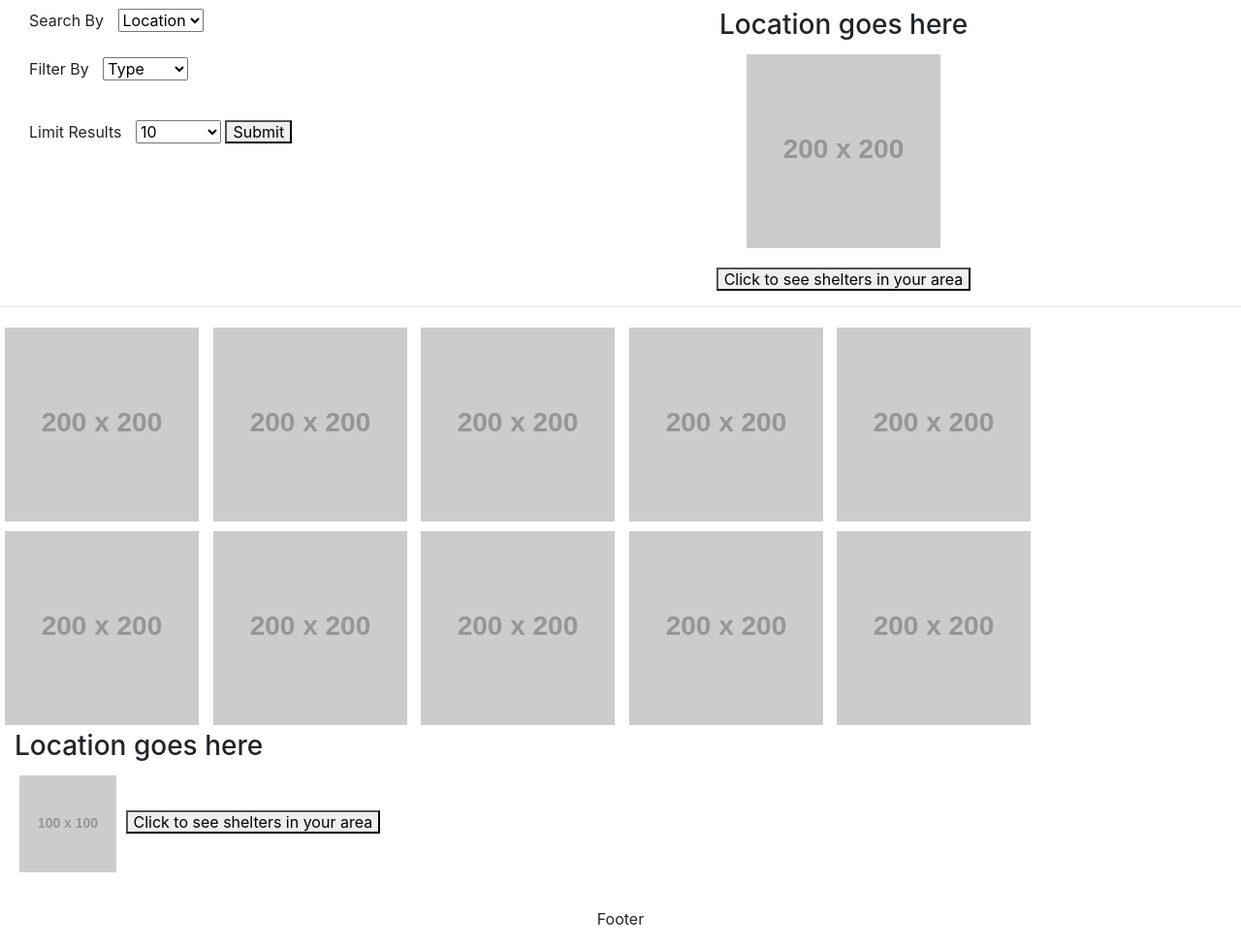
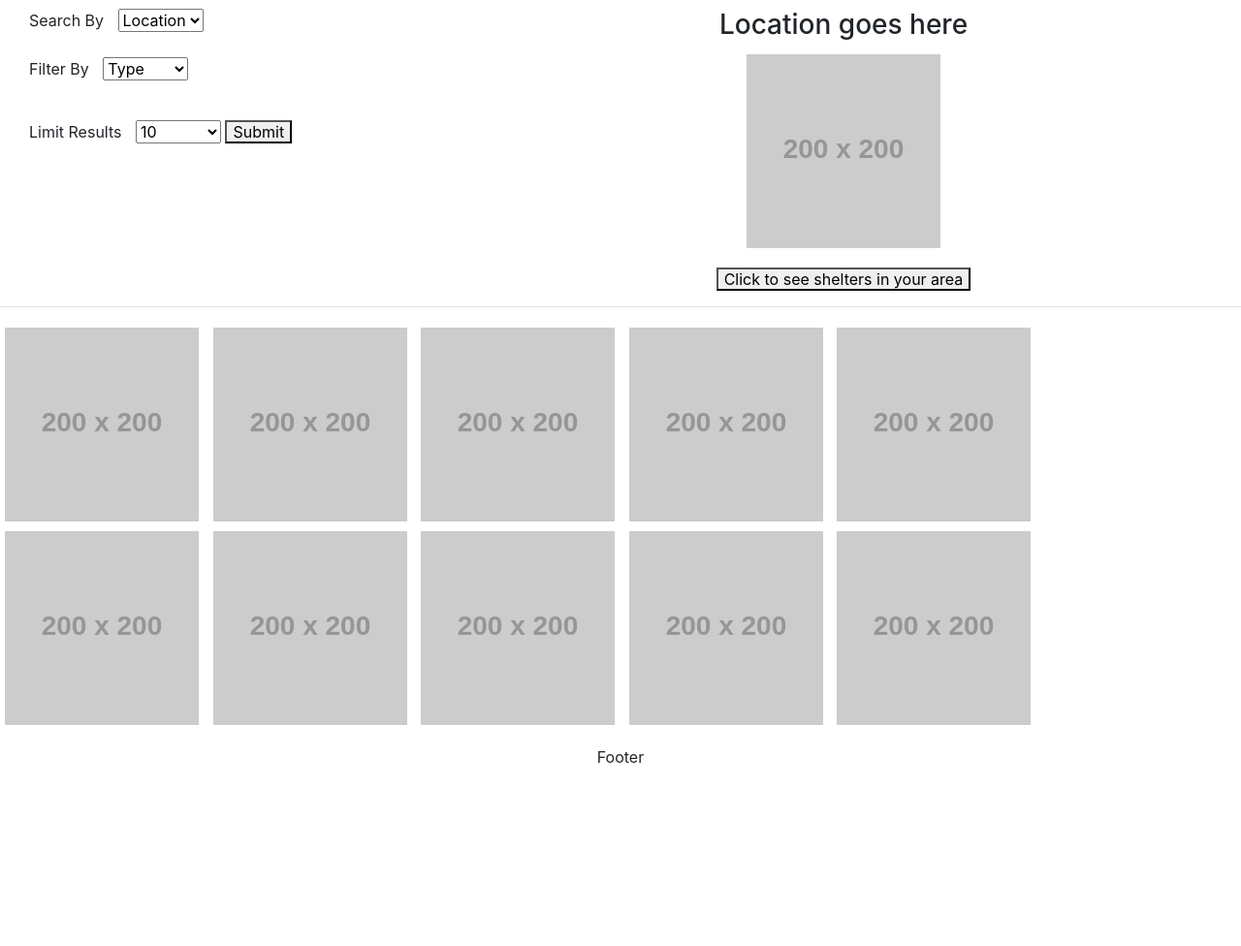
Before and after one commit to joecooler21/Pets-Fur-Friends, a plain HTML site: page index.html in a window 1280 px wide. Shown: the part 62-1038 px from the top of the page at 97% size. After the commit the page ends 871 px from the top, so only its background shows below. Drawn offline with nearby package versions, Linux system fonts and the light colour scheme; placeholder pictures from the web are drawn by us.

Commit message:
Update index.html

```diff
--- a/index.html
+++ b/index.html
@@ -85,15 +85,6 @@
     </div>
   </div>
     </form>
-    <div class="col col-lg-6 col-md-6 col-sm-6">
-      <h3 id="location">Location goes here</h3>
-      <img id="map" src="https://via.placeholder.com/100">
-      <button type="button">Click to see shelters in your area</button>
-    </div>
-  </div>
-</div>
-<div class="container" id="img-container">
-</div>
 <footer class="page-footer font-small blue">
     <div class="footer-copyright text-center py-3">Footer</div>
   </footer>
```
